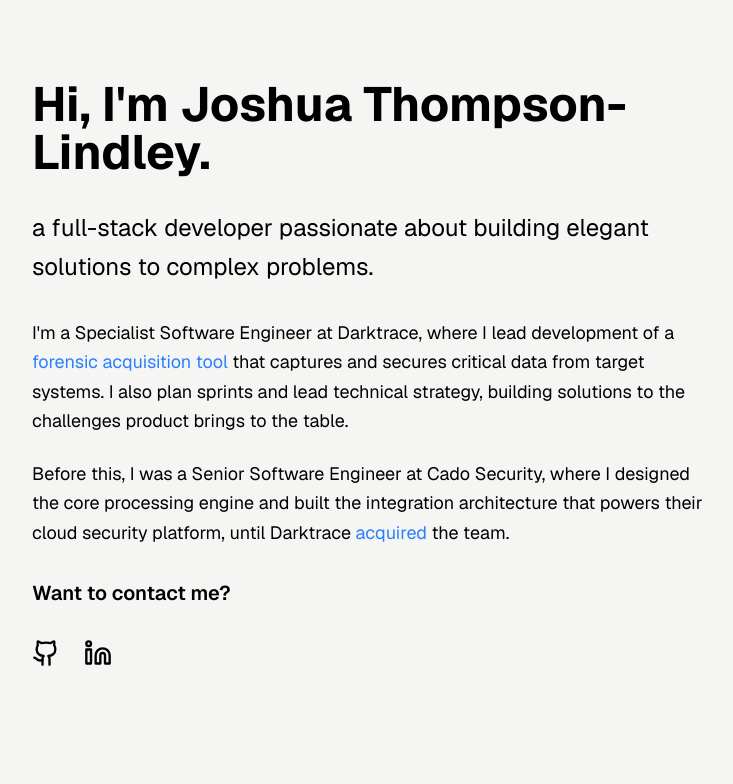
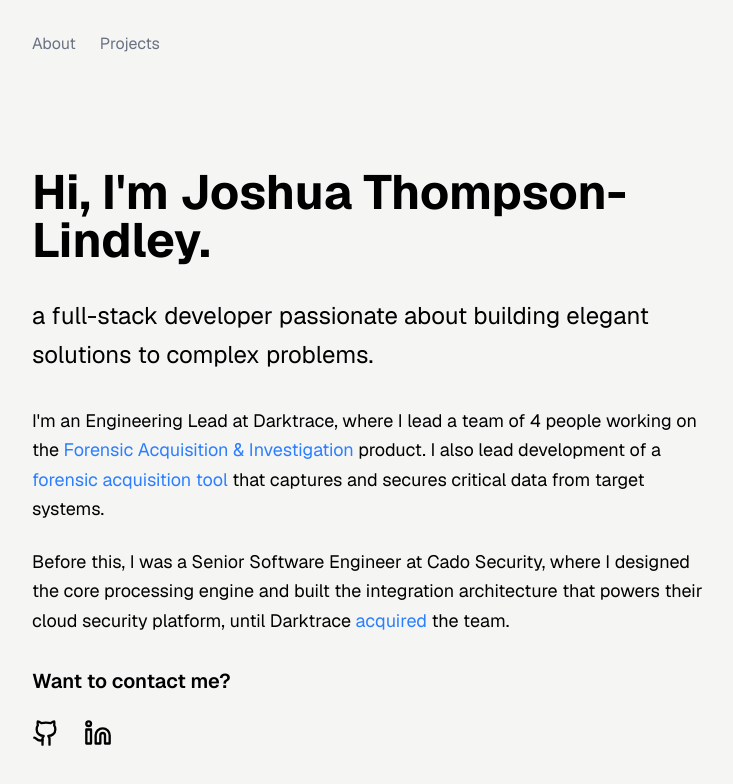
Before and after one commit to joshuathompsonlindley/site, a Next.js app: page / in a window 1280 px wide. Shown: the top 784 px of the page, without its empty margins (80-813 px from the left). Built offline with nearby package versions, Linux system fonts and the light colour scheme.

Commit message:
Componentise and add projects page

```diff
--- a/app/page.tsx
+++ b/app/page.tsx
@@ -1,24 +1,33 @@
-import { Github, Linkedin } from "lucide-react";
-import Link from "next/link";
-import React from "react";
-export default function Page(): React.JSX.Element {
+import Header from '@/components/header'
+import Page from '@/components/page'
+import Section from '@/components/section'
+import Subheader from '@/components/subheader'
+import { Github, Linkedin } from 'lucide-react'
+import Link from 'next/link'
+import React from 'react'
+
+export default function HomePage(): React.JSX.Element {
   return (
-    <main
-      className="min-h-screen px-8 py-16 sm:px-10 sm:py-20 md:px-16 lg:px-28"
-      role="main"
+    <Page>
+      <Header text="Hi, I'm Joshua Thompson-Lindley." />
+      <Subheader
+        text="a full-stack developer passionate about building elegant solutions to
+        complex problems."
+      />
+      <Section>
+        <p>
+          I&apos;m an Engineering Lead at Darktrace, where I lead a team of 4
+          people working on the{' '}
+          <Link
+            href="https://www.darktrace.com/forensic-acquisition-investigation"
+            target="_blank"
+            rel="noopener noreferrer"
+            className="text-blue-500 hover:text-blue-600 transition-colors"
+            aria-label="FAI"
           >
-      <div className="max-w-2xl flex flex-col gap-y-6 sm:gap-y-8">
-        <h1 className="text-3xl sm:text-4xl md:text-5xl font-bold text-black">
-          Hi, I&apos;m Joshua Thompson-Lindley.
-        </h1>
-        <p className="text-lg sm:text-xl md:text-2xl text-black leading-relaxed">
-          a full-stack developer passionate about building elegant solutions to
-          complex problems.
-        </p>
-        <div className="space-y-6 text-base sm:text-lg text-black leading-relaxed">
-          <p>
-            I&apos;m a Specialist Software Engineer at Darktrace, where I lead
-            development of a{" "}
+            Forensic Acquisition & Investigation
+          </Link>{' '}
+          product. I also lead development of a{' '}
           <Link
             href="https://docs.cadosecurity.com/cado/discovery-import/cado-host/intro"
             target="_blank"
@@ -27,16 +36,14 @@
             aria-label="Cado Host"
           >
             forensic acquisition tool
-            </Link>{" "}
-            that captures and secures critical data from target systems. I also
-            plan sprints and lead technical strategy, building solutions to the
-            challenges product brings to the table.
+          </Link>{' '}
+          that captures and secures critical data from target systems.
         </p>
         <p>
-            Before this, I was a Senior Software Engineer at Cado Security,
-            where I designed the core processing engine and built the
-            integration architecture that powers their cloud security platform,
-            until Darktrace{" "}
+          Before this, I was a Senior Software Engineer at Cado Security, where
+          I designed the core processing engine and built the integration
+          architecture that powers their cloud security platform, until
+          Darktrace{' '}
           <Link
             href="https://www.darktrace.com/news/darktrace-announces-proposed-acquisition-of-cado-security-a-cloud-investigation-and-response-specialist"
             target="_blank"
@@ -45,13 +52,11 @@
             aria-label="Press Release"
           >
             acquired
-            </Link>{" "}
+          </Link>{' '}
           the team.
         </p>
-        </div>
-        <h2 className="text-lg sm:text-xl font-semibold text-black">
-          Want to contact me?
-        </h2>
+      </Section>
+      <Section title="Want to contact me?">
         <div className="flex gap-4 sm:gap-6">
           <Link
             href="https://github.com/joshuathompsonlindley"
@@ -72,7 +77,7 @@
             <Linkedin size={24} className="sm:w-6 sm:h-6 md:w-7 md:h-7" />
           </Link>
         </div>
-      </div>
-    </main>
-  );
+      </Section>
+    </Page>
+  )
 }
--- /dev/null
+++ b/app/projects/page.tsx
@@ -0,0 +1,27 @@
+import Header from '@/components/header'
+import Page from '@/components/page'
+import Section from '@/components/section'
+import React from 'react'
+
+export default function ProjectsPage(): React.JSX.Element {
+  return (
+    <Page>
+      <Header text="Projects" />
+      <Section
+        title="miditrackpad"
+        link="https://github.com/joshuathompsonlindley/miditrackpad"
+      >
+        <p>
+          Converts Mac trackpad pressure values to a virtual MIDI Control Change
+          message.
+        </p>
+      </Section>
+      <Section
+        title="web-synth"
+        link="https://github.com/joshuathompsonlindley/web-synth"
+      >
+        <p>A web-based synthesizer built with the Web Audio API.</p>
+      </Section>
+    </Page>
+  )
+}
--- /dev/null
+++ b/components/header.tsx
@@ -0,0 +1,9 @@
+import React from 'react'
+
+export default function Header({ text }: { text: string }): React.JSX.Element {
+  return (
+    <h1 className="text-3xl sm:text-4xl md:text-5xl font-bold text-black">
+      {text}
+    </h1>
+  )
+}
--- /dev/null
+++ b/components/navbar.tsx
@@ -0,0 +1,25 @@
+import Link from 'next/link'
+import React from 'react'
+
+export default function Navbar(): React.JSX.Element {
+  return (
+    <nav className="w-full px-8 py-8 sm:px-10 md:px-16 lg:px-28">
+      <div className="mx-auto flex items-center justify-between">
+        <div className="space-x-6">
+          <Link
+            href="/"
+            className="text-gray-500 hover:text-gray-600 transition-colors"
+          >
+            About
+          </Link>
+          <Link
+            href="/projects"
+            className="text-gray-500 hover:text-gray-600 transition-colors"
+          >
+            Projects
+          </Link>
+        </div>
+      </div>
+    </nav>
+  )
+}
--- /dev/null
+++ b/components/page.tsx
@@ -0,0 +1,22 @@
+import Navbar from '@/components/navbar'
+import React from 'react'
+
+export default function Page({
+  children,
+}: {
+  children: React.ReactNode
+}): React.JSX.Element {
+  return (
+    <>
+      <Navbar />
+      <main
+        className="min-h-screen px-8 py-16 sm:px-10 sm:py-20 md:px-16 lg:px-28"
+        role="main"
+      >
+        <div className="max-w-2xl flex flex-col gap-y-6 sm:gap-y-8">
+          {children}
+        </div>
+      </main>
+    </>
+  )
+}
--- /dev/null
+++ b/components/section-title.tsx
@@ -0,0 +1,9 @@
+import React from 'react'
+
+export default function SectionTitle({
+  text,
+}: {
+  text: string
+}): React.JSX.Element {
+  return <h3 className="text-lg sm:text-xl font-semibold">{text}</h3>
+}
--- /dev/null
+++ b/components/section.tsx
@@ -0,0 +1,32 @@
+import SectionTitle from '@/components/section-title'
+import Link from 'next/link'
+import React from 'react'
+
+export default function Section({
+  title,
+  link,
+  children,
+}: {
+  title?: string
+  link?: string
+  children: React.ReactNode
+}): React.JSX.Element {
+  return (
+    <section className="space-y-6 text-base sm:text-lg text-black leading-relaxed">
+      {title &&
+        (link ? (
+          <Link
+            href={link}
+            target="_blank"
+            rel="noopener noreferrer"
+            className="text-blue-500 hover:text-blue-600 transition-colors"
+          >
+            <SectionTitle text={title} />
+          </Link>
+        ) : (
+          <SectionTitle text={title} />
+        ))}
+      {children}
+    </section>
+  )
+}
--- /dev/null
+++ b/components/subheader.tsx
@@ -0,0 +1,13 @@
+import React from 'react'
+
+export default function Subheader({
+  text,
+}: {
+  text: string
+}): React.JSX.Element {
+  return (
+    <h2 className="text-lg sm:text-xl md:text-2xl text-black leading-relaxed">
+      {text}
+    </h2>
+  )
+}
```
Also changed, not shown: 1 other file (tests, documents, lock files or other folders). Lines whose indentation alone changed are shown as unchanged.
